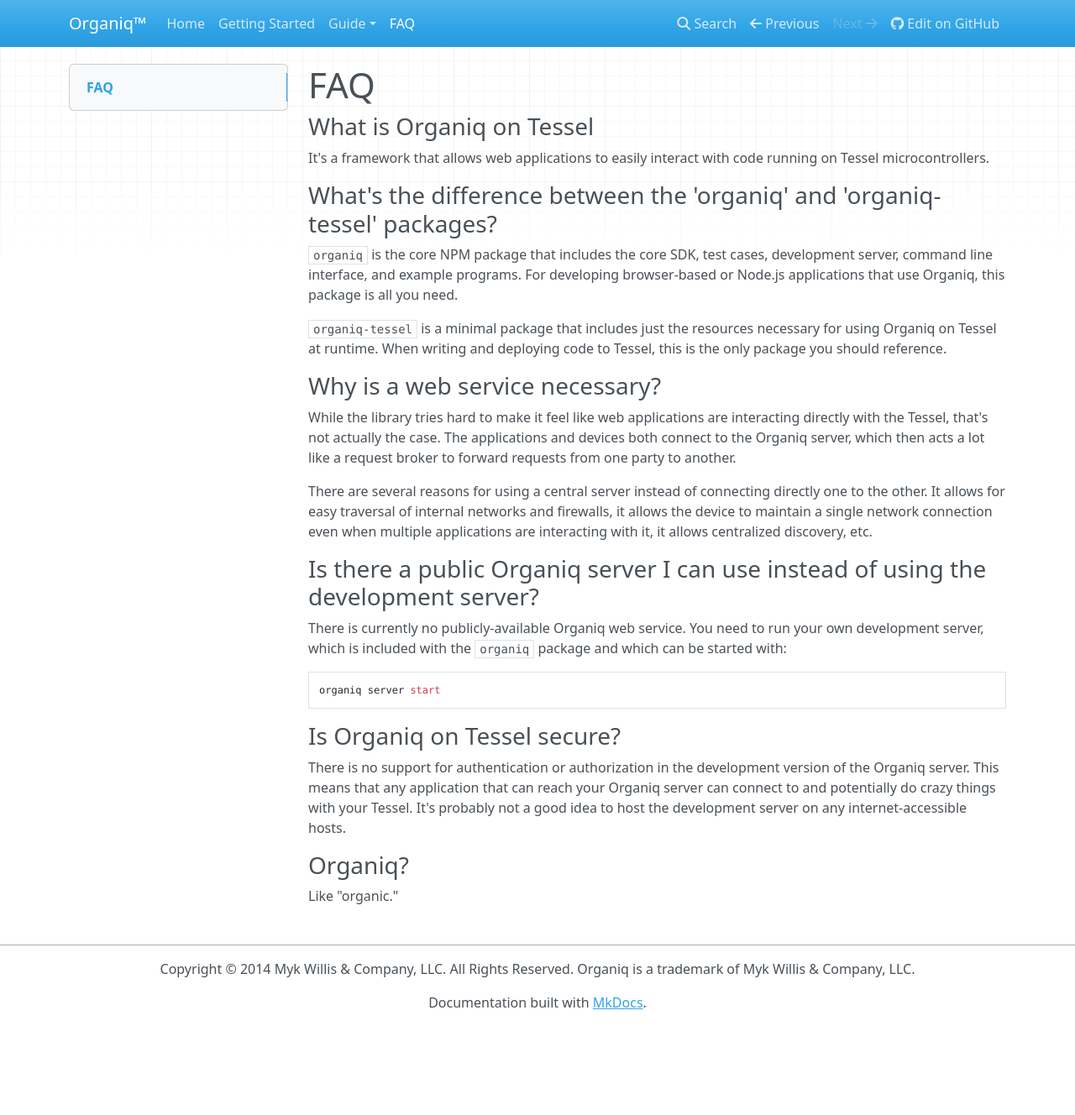
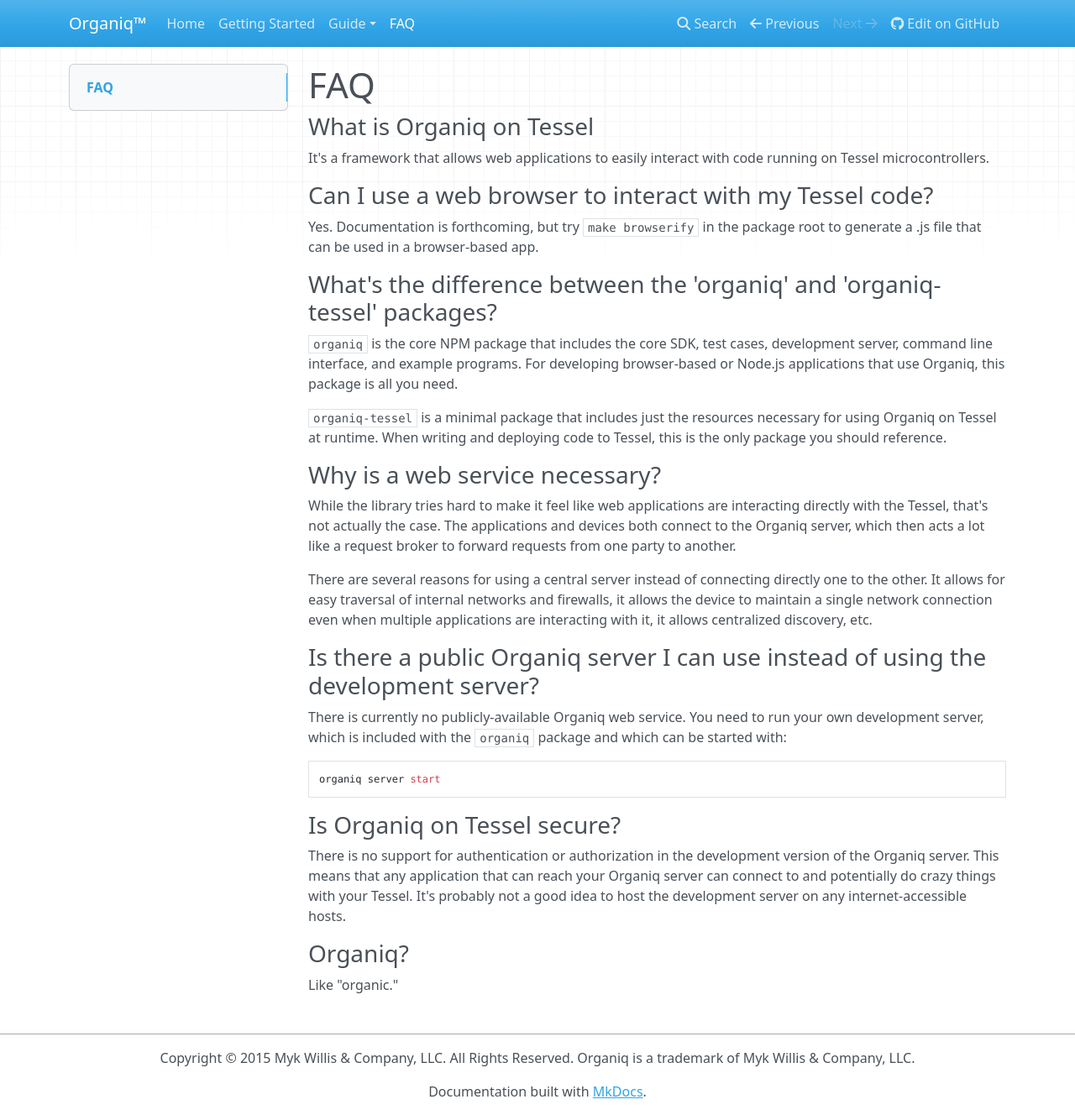
Before and after one commit to mykwillis/organiq-docs-tessel, an MkDocs documentation site: the page built from docs/faq.md, in a window 1280 px wide and 1328 px high. Shown: the whole window at 84% size. Built offline with MkDocs 1.6.1, drawn with Linux system fonts in a browser that asks for light colours; nearby versions of some CDN libraries; old or Windows-style settings are respelled for this version of MkDocs.

```diff
--- a/docs/faq.md
+++ b/docs/faq.md
@@ -3,6 +3,10 @@
 ### What is Organiq on Tessel
 
 It's a framework that allows web applications to easily interact with code running on Tessel microcontrollers.
+
+### Can I use a web browser to interact with my Tessel code?
+
+Yes. Documentation is forthcoming, but try `make browserify` in the package root to generate a .js file that can be used in a browser-based app.
 
 ### What's the difference between the 'organiq' and 'organiq-tessel' packages?
 
--- a/mkdocs.yml
+++ b/mkdocs.yml
@@ -1,13 +1,14 @@
 site_name: Organiq&trade;
 site_description: Interact with Tessel from the web.
 repo_url: https://github.com/organiq/organiq-docs-tessel
-copyright: Copyright &copy; 2014 Myk Willis & Company, LLC. All Rights Reserved. Organiq is a trademark of Myk Willis & Company, LLC.
+copyright: Copyright &copy; 2015 Myk Willis & Company, LLC. All Rights Reserved. Organiq is a trademark of Myk Willis & Company, LLC.
 
 pages:
 - [index.md, Home]
 - [hello.md, "Getting Started"]
 - [devices.md, "Guide", "Implementing Devices"]
 - [registration.md, "Guide", "Device Registration and Discovery"]
+- [events.md, "Guide", "Using Events for Device Notifications"]
 - [promises.md, "Guide", "Asynchronous operations with Promises"]
 - [cli.md, "Guide", "Using the CLI"]
 - [faq.md, "FAQ"]
```
Also changed, not shown: docs/events.md (added, +29 -0 lines).
